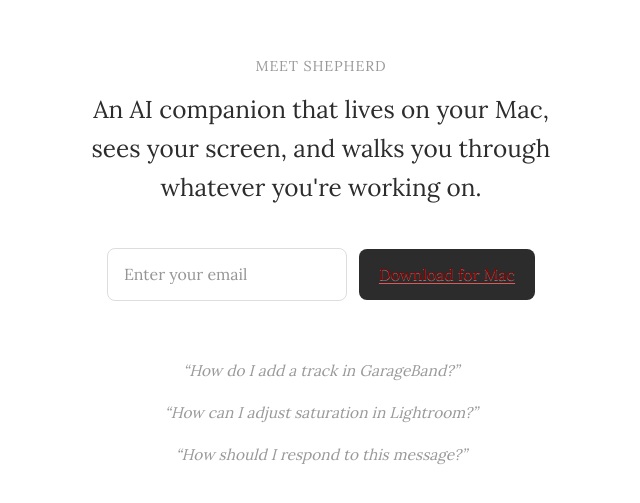
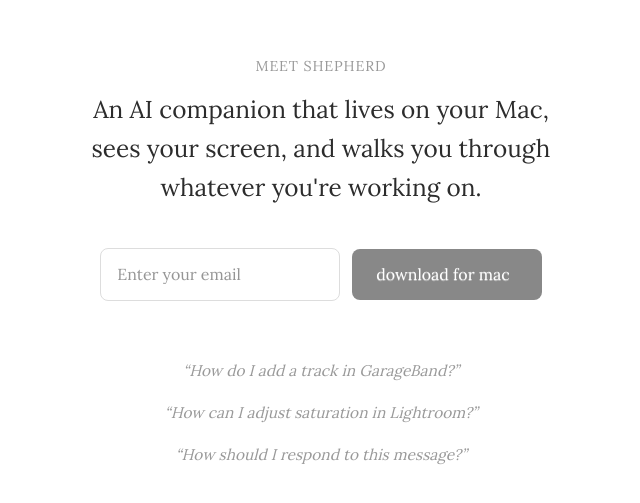
Before and after one commit to perbhat/website, a Next.js app: page /shepherd in a window 1280 px wide. Shown: the part 139-642 px from the top of the page, without its empty margins (319-959 px from the left). Built offline with nearby package versions, Linux system fonts and the light colour scheme.

Commit message:
Style download button to match reference with Apple logo
Co-Authored-By: Claude Opus 4.6 (1M context) <noreply@anthropic.com>

```diff
--- a/app/shepherd/page.tsx
+++ b/app/shepherd/page.tsx
@@ -27,9 +27,11 @@ export default function ShepherdPage() {
           />
           <a
             href="https://github.com/perbhat/website/releases/download/shepherd-v1.0/Shepherd.dmg"
-            className="px-5 py-3 bg-[#2C2C2C] text-white rounded-lg text-[0.95em] font-[var(--font-lora)] cursor-pointer hover:bg-[#444] transition-colors whitespace-nowrap no-underline hover:text-white"
+            className="inline-flex items-center gap-2 px-6 py-3 bg-[#888] text-white rounded-lg text-[0.95em] font-[var(--font-lora)] cursor-pointer hover:bg-[#777] transition-colors whitespace-nowrap !no-underline !text-white hover:!text-white"
+            style={{ textDecoration: "none" }}
           >
-            Download for Mac
+            download for mac
+            <span className="text-[1.1em]"></span>
           </a>
         </div>
 
```
